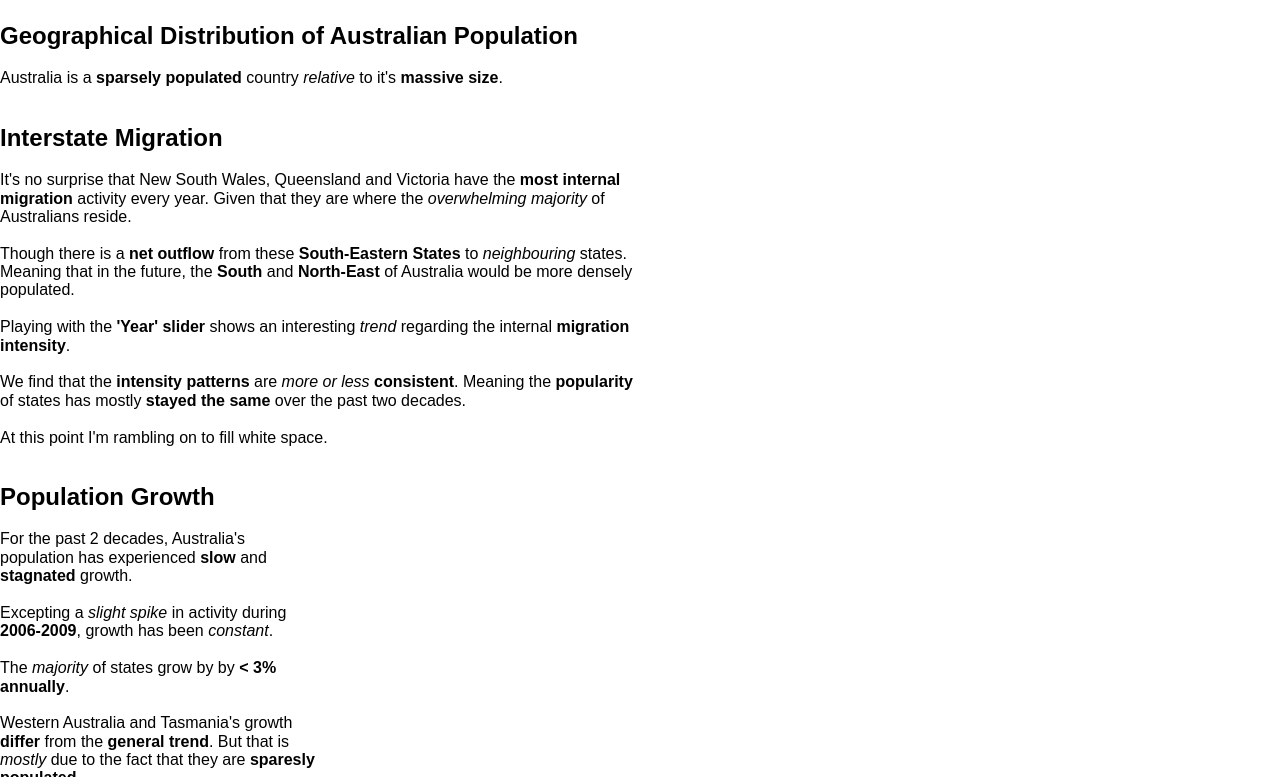
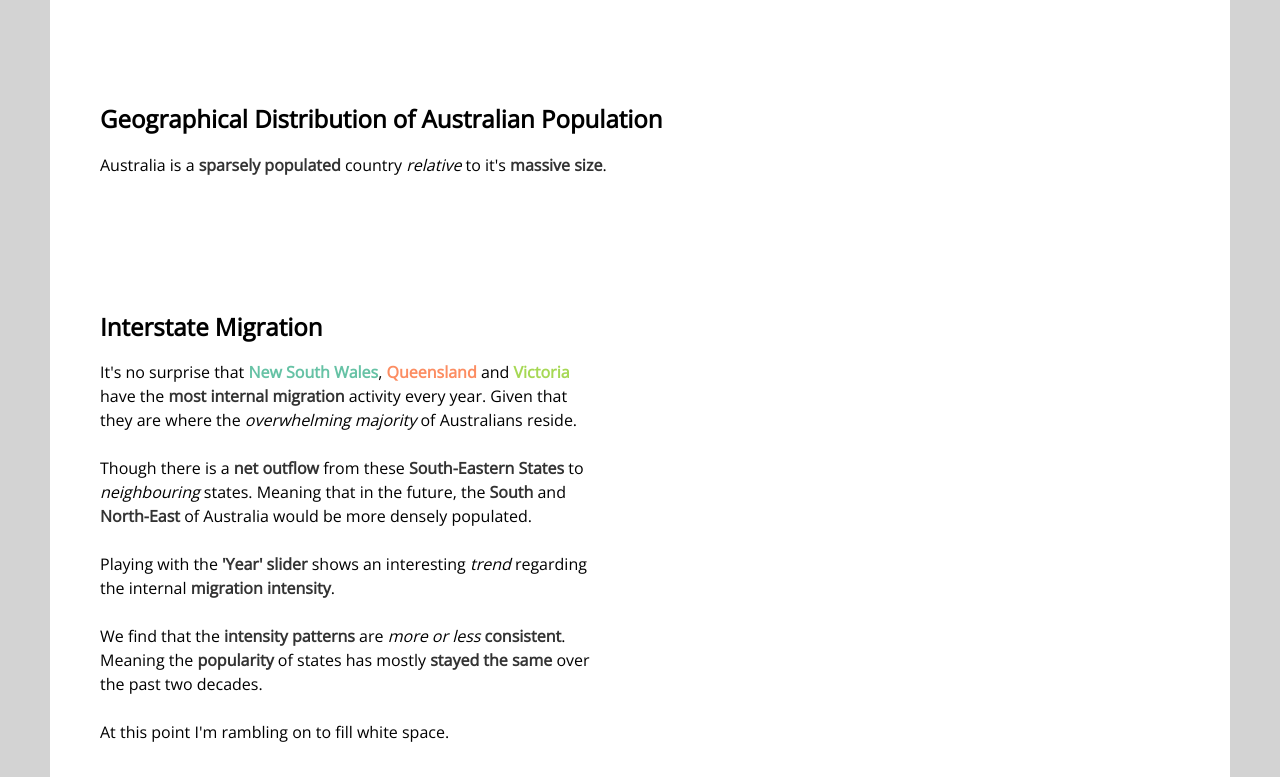
Before and after one commit to blea0003/FIT3179-Data-Visualization-2, a plain HTML site: page index.html in a window 1280 px wide. Shown: the part 118-895 px from the top of the page. Drawn offline with nearby package versions, Linux system fonts and the light colour scheme; the site is published under a folder, as on GitHub Pages, so addresses that start at the root find nothing; a script that the page names is missing.

Commit message:
Update index.html

```diff
--- a/index.html
+++ b/index.html
@@ -18,7 +18,7 @@
   <link href="https://fonts.googleapis.com/css2?family=Open+Sans&display=swap" rel="stylesheet">
 
   <!-- CSS file -->
-  <link rel="stylesheet" type="text/css" href="/css/styles.css" media="all">
+  <link rel="stylesheet" type="text/css" href="css/styles.css" media="all">
 
 </head>
 
```
